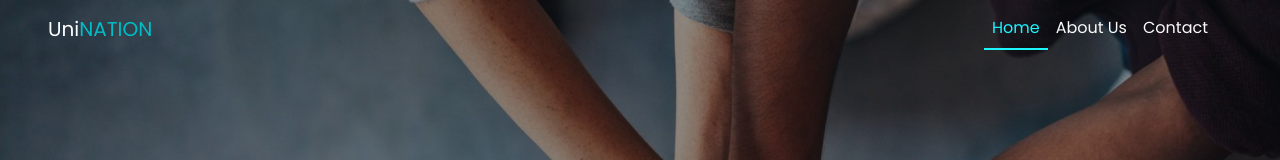
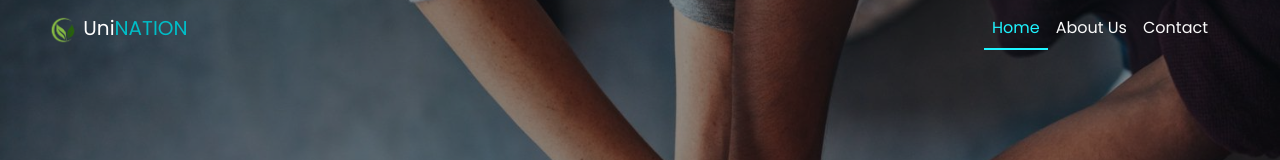
Before and after one commit to rara-wosho/web-design, a plain HTML site: page index.html in a window 1280 px wide. Shown: the top 160 px of the page. Drawn offline with nearby package versions, Linux system fonts and the light colour scheme.

Commit message:
updates logo

```diff
--- a/index.html
+++ b/index.html
@@ -5,6 +5,7 @@
     <meta name="viewport" content="width=device-width, initial-scale=1.0" />
     <title>UniNation</title>
     <link rel="stylesheet" href="style.css" />
+    <link rel="icon" href="images/logo.png" />
 
     <link
       rel="stylesheet"
@@ -20,9 +21,10 @@
       class="navbar transparent navbar-expand-lg bg-body-tertiary fixed-top px-3 px-lg-5"
       id="navbar"
     >
-      <a class="navbar-brand text-white" href="#"
-        >Uni<span class="color-primary-dark">NATION</span></a
-      >
+      <a class="navbar-brand text-white" href="#">
+        <img src="images/logo-png.png" alt="" width="30" height="30" />
+        Uni<span class="color-primary-dark">NATION</span>
+      </a>
       <button
         class="navbar-toggler bg-white outline-0"
         type="button"
```
Also changed, not shown: images/logo-png.png (added), images/logo.png (added).
